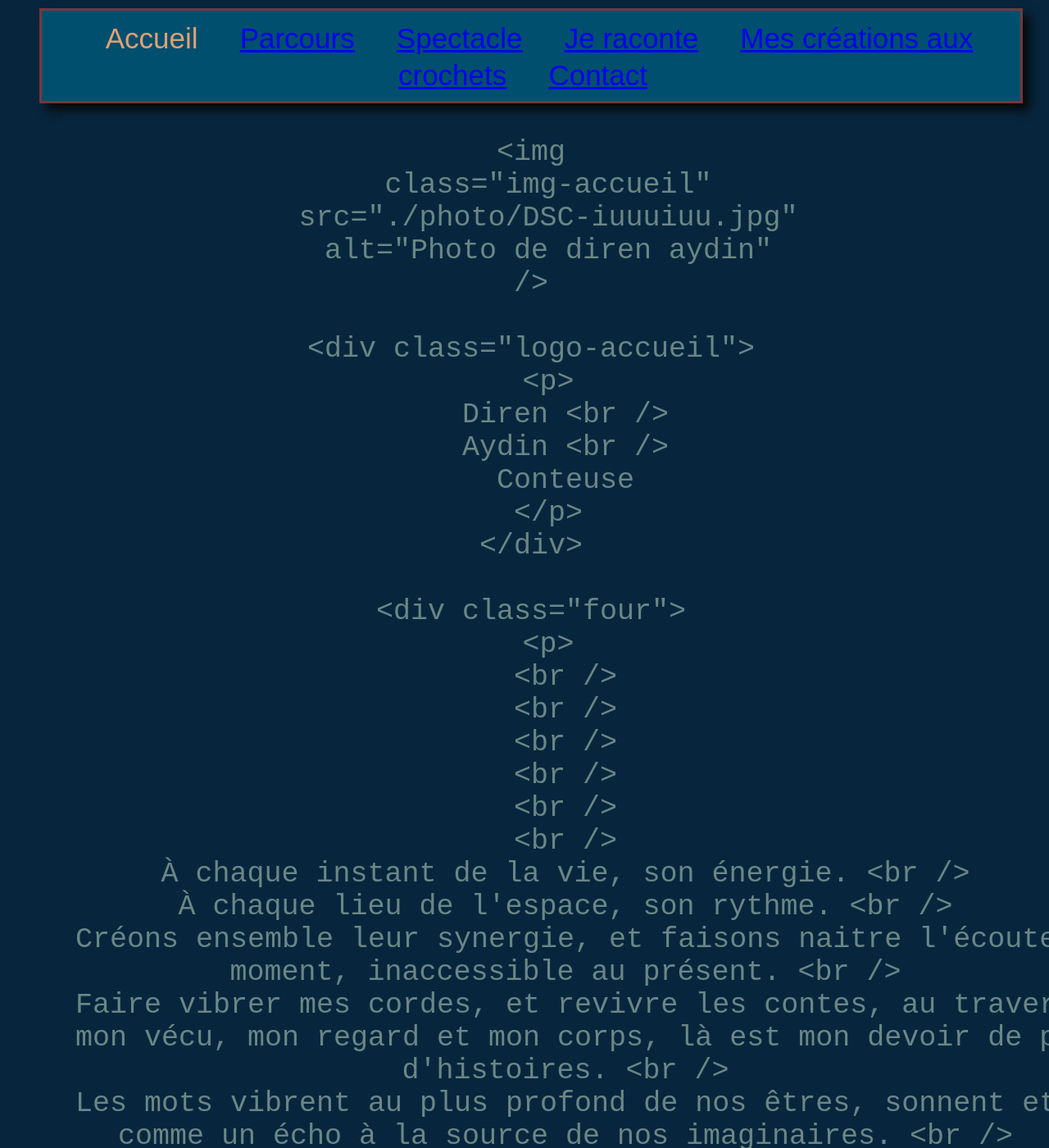
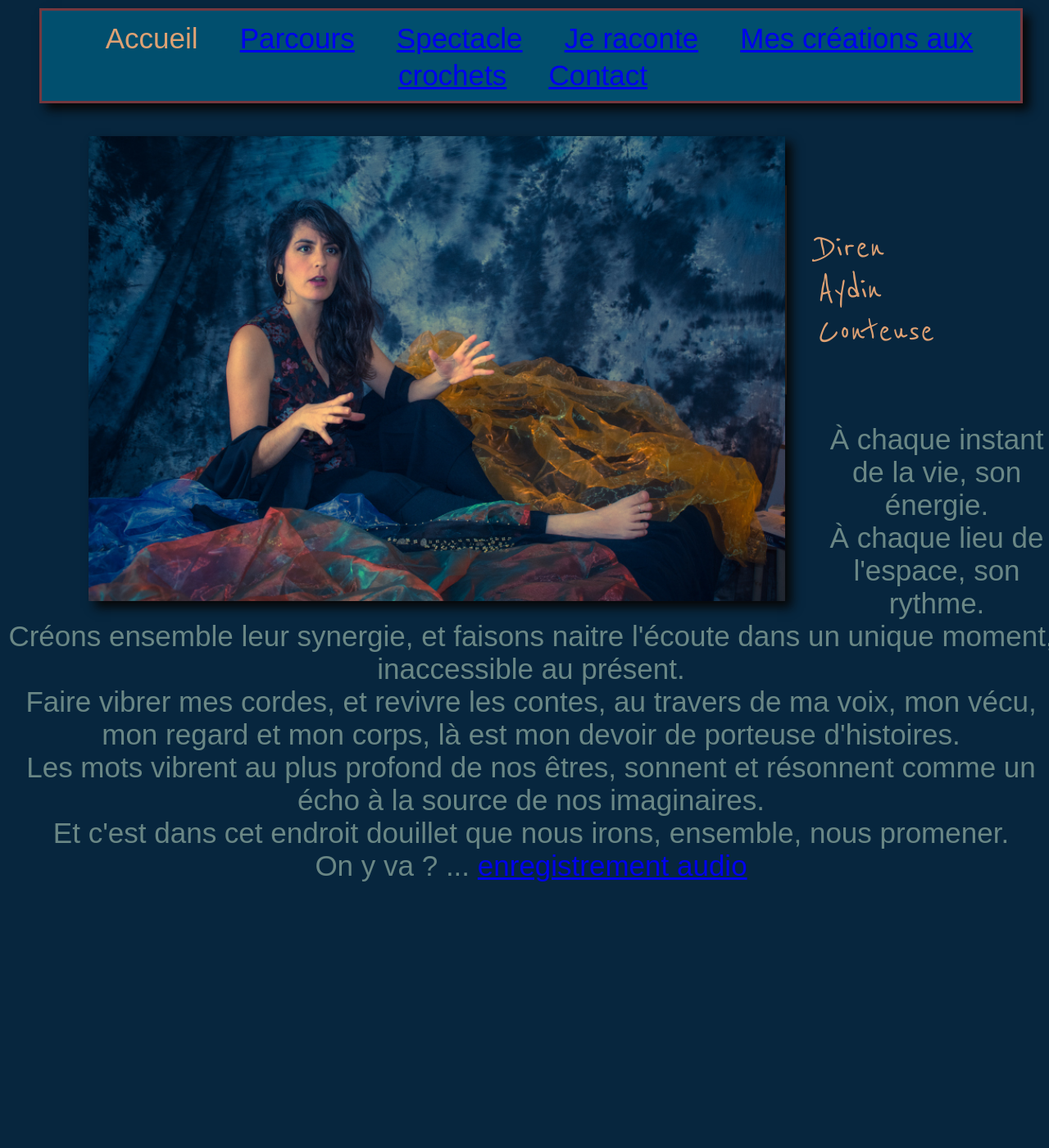
Before and after one commit to Direnay/Diren-conteuse, a Jekyll site: the page built from truc.md, in a window 1280 px wide and 1400 px high. Shown: the whole window at 82% size. Built offline with Jekyll 4.4.1, drawn with Linux system fonts in a browser that asks for light colours; some web fonts are replaced; some of the changed text lies outside the part shown.

Commit message:
Update truc.md

```diff
--- a/truc.md
+++ b/truc.md
@@ -1,41 +1,28 @@
 ---
 layout: default
 ---
-    <img
-      class="img-accueil"
-      src="./photo/DSC-iuuuiuu.jpg"
-      alt="Photo de diren aydin"
-    />
-
-    <div class="logo-accueil">
-      <p>
-        Diren <br />
-        Aydin <br />
-        Conteuse
-      </p>
-    </div>
-
-    <div class="four">
-      <p>
-        <br />
-        <br />
-        <br />
-        <br />
-        <br />
-        <br />
-        À chaque instant de la vie, son énergie. <br />
-        À chaque lieu de l'espace, son rythme. <br />
-        Créons ensemble leur synergie, et faisons naitre l'écoute dans un unique
-        moment, inaccessible au présent. <br />
-        Faire vibrer mes cordes, et revivre les contes, au travers de ma voix,
-        mon vécu, mon regard et mon corps, là est mon devoir de porteuse
-        d'histoires. <br />
-        Les mots vibrent au plus profond de nos êtres, sonnent et résonnent
-        comme un écho à la source de nos imaginaires. <br />
-        Et c'est dans cet endroit douillet que nous irons, ensemble, nous
-        promener. <br />
-        On y va ? ...
-
-        <a href="histoires.html"> enregistrement audio</a>
-      </p>
-    </div>
+<img class="img-accueil" src="./photo/DSC-iuuuiuu.jpg" alt="Photo de diren aydin" />
+<div class="logo-accueil">
+  <p>
+    Diren <br />
+    Aydin <br />
+    Conteuse
+  </p>
+</div>
+<div class="four">
+<p>
+À chaque instant de la vie, son énergie. <br />
+À chaque lieu de l'espace, son rythme. <br />
+Créons ensemble leur synergie, et faisons naitre l'écoute dans un unique
+moment, inaccessible au présent. <br />
+Faire vibrer mes cordes, et revivre les contes, au travers de ma voix,
+mon vécu, mon regard et mon corps, là est mon devoir de porteuse
+d'histoires. <br />
+Les mots vibrent au plus profond de nos êtres, sonnent et résonnent
+comme un écho à la source de nos imaginaires. <br />
+Et c'est dans cet endroit douillet que nous irons, ensemble, nous
+promener. <br />
+On y va ? ...
+<a href="histoires.html"> enregistrement audio</a>
+</p>
+</div>
```
